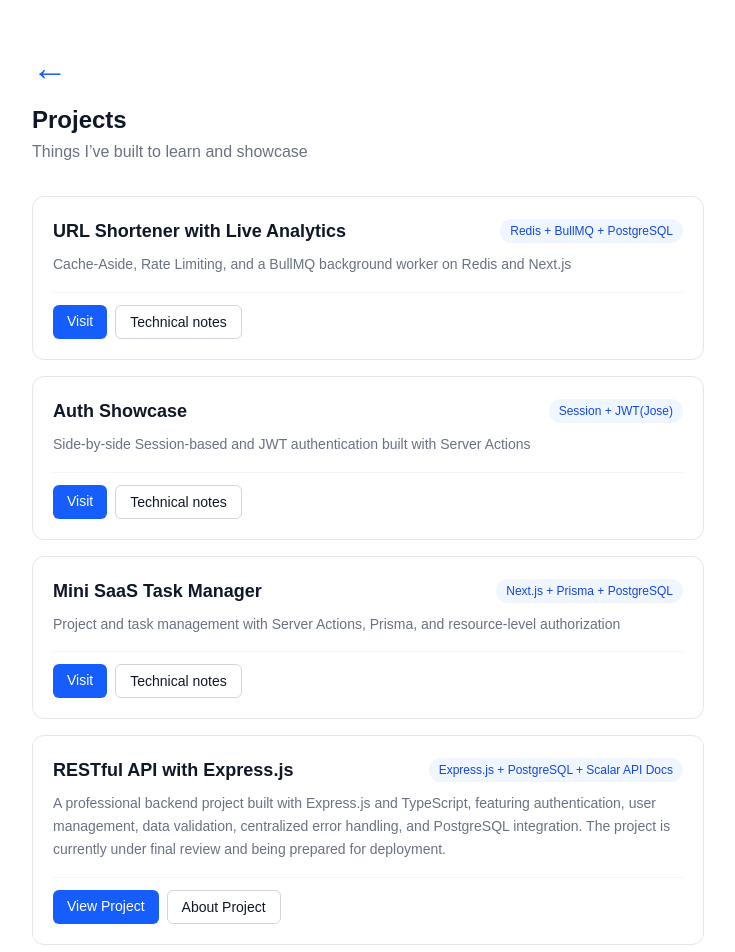
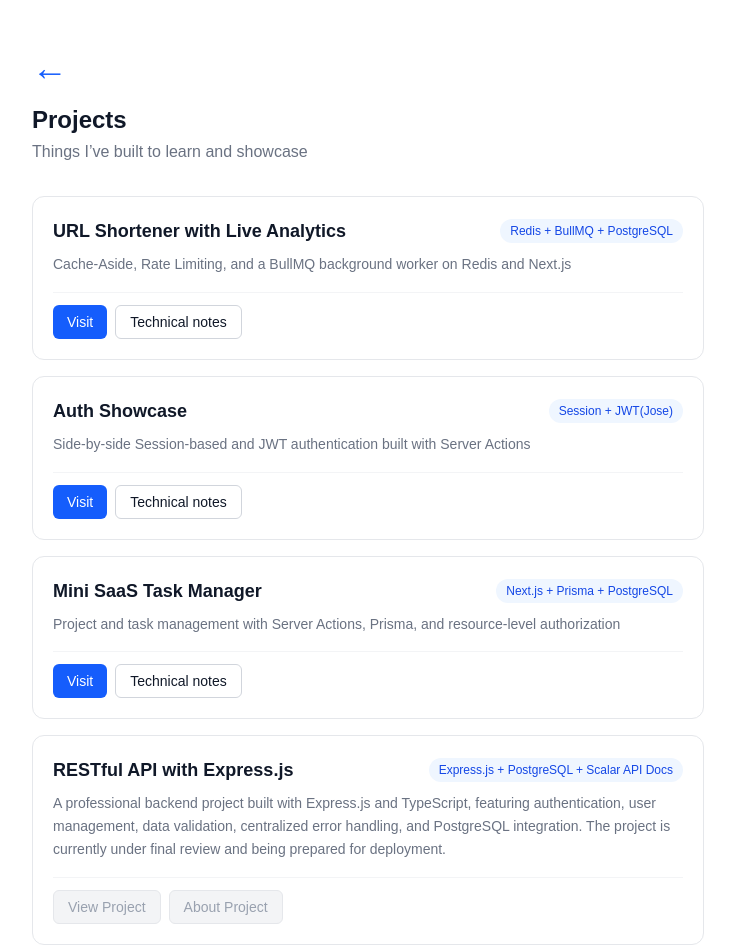
Before and after one commit to trixcoding/portfolio-landing, a Next.js app: page /en/projects in a window 1280 px wide. Shown: the top 952 px of the page, without its empty margins (272-1007 px from the left). Built offline with nearby package versions, Linux system fonts and the light colour scheme.

Commit message:
Update ProjectCard.tsx

```diff
--- a/app/[locale]/projects/ProjectCard.tsx
+++ b/app/[locale]/projects/ProjectCard.tsx
@@ -17,6 +17,15 @@
   visitUrl,
   aboutUrl,
 }: ProjectCardProps) {
+  const isVisitDisabled = visitUrl === "#";
+  const isAboutDisabled = aboutUrl === "#";
+
+  const linkBaseClass =
+    "text-sm rounded-md px-3.5 py-1.5 transition inline-flex items-center justify-center";
+
+  const disabledClass =
+    "bg-gray-100 text-gray-400 cursor-not-allowed pointer-events-none border border-gray-200";
+
   return (
     <div className="border border-gray-200 rounded-xl p-5 hover:shadow-sm transition bg-white">
       <div className="flex items-center justify-between gap-3 mb-2">
@@ -32,18 +41,31 @@
 
       <div className="flex gap-2 pt-3 border-t border-gray-100">
         <a
-          href={visitUrl}
-          target="_blank"
-          rel="noreferrer"
-          className="text-sm bg-blue-600 hover:bg-blue-700 text-white rounded-md px-3.5 py-1.5 transition"
+          href={isVisitDisabled ? undefined : visitUrl}
+          target={isVisitDisabled ? undefined : "_blank"}
+          rel={isVisitDisabled ? undefined : "noreferrer"}
+          aria-disabled={isVisitDisabled}
+          tabIndex={isVisitDisabled ? -1 : 0}
+          className={`${linkBaseClass} ${
+            isVisitDisabled
+              ? disabledClass
+              : "bg-blue-600 hover:bg-blue-700 text-white"
+          }`}
         >
           {visitLabel}
         </a>
+
         <a
-          href={aboutUrl}
-          target="_blank"
-          rel="noreferrer"
-          className="text-sm border border-gray-300 hover:border-gray-400 text-gray-900 rounded-md px-3.5 py-1.5 transition"
+          href={isAboutDisabled ? undefined : aboutUrl}
+          target={isAboutDisabled ? undefined : "_blank"}
+          rel={isAboutDisabled ? undefined : "noreferrer"}
+          aria-disabled={isAboutDisabled}
+          tabIndex={isAboutDisabled ? -1 : 0}
+          className={`${linkBaseClass} ${
+            isAboutDisabled
+              ? disabledClass
+              : "border border-gray-300 hover:border-gray-400 text-gray-900"
+          }`}
         >
           {aboutLabel}
         </a>
```
